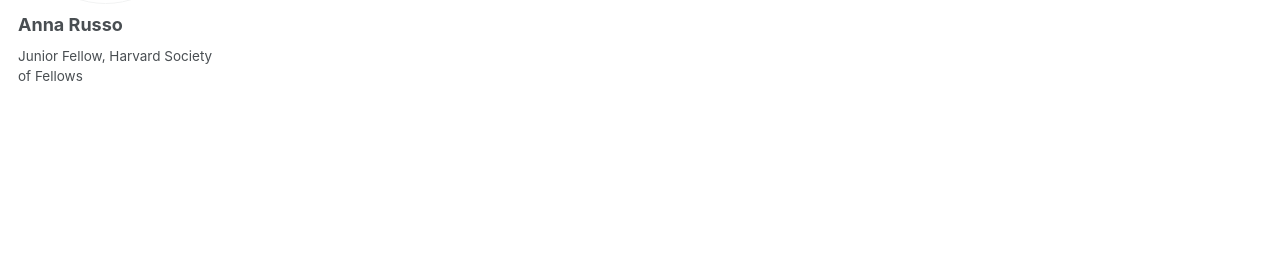
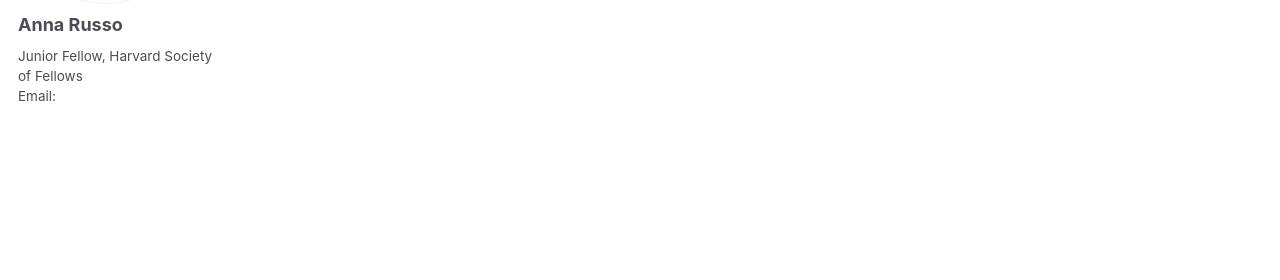
Before and after one commit to annarusso/annarusso.github.io, a Jekyll site: the page built from _pages/about.md, in a window 1280 px wide. Shown: the part 277-557 px from the top of the page. Built offline with Jekyll 4.4.1, drawn with Linux system fonts in a browser that asks for light colours.

Commit message:
Update _config.yml

```diff
--- a/_config.yml
+++ b/_config.yml
@@ -24,7 +24,7 @@ author:
   avatar           : "bio-photo-3.png"
   name             : "Anna Russo"
   pronouns         : # example: "she/her"
-  bio              : "Junior Fellow, Harvard Society of Fellows"
+  bio              : "Junior Fellow, Harvard Society of Fellows <br>Email: "
   location         : #"Earth"
   employer         : #"Red Brick University"
   uri              : # URL
```
